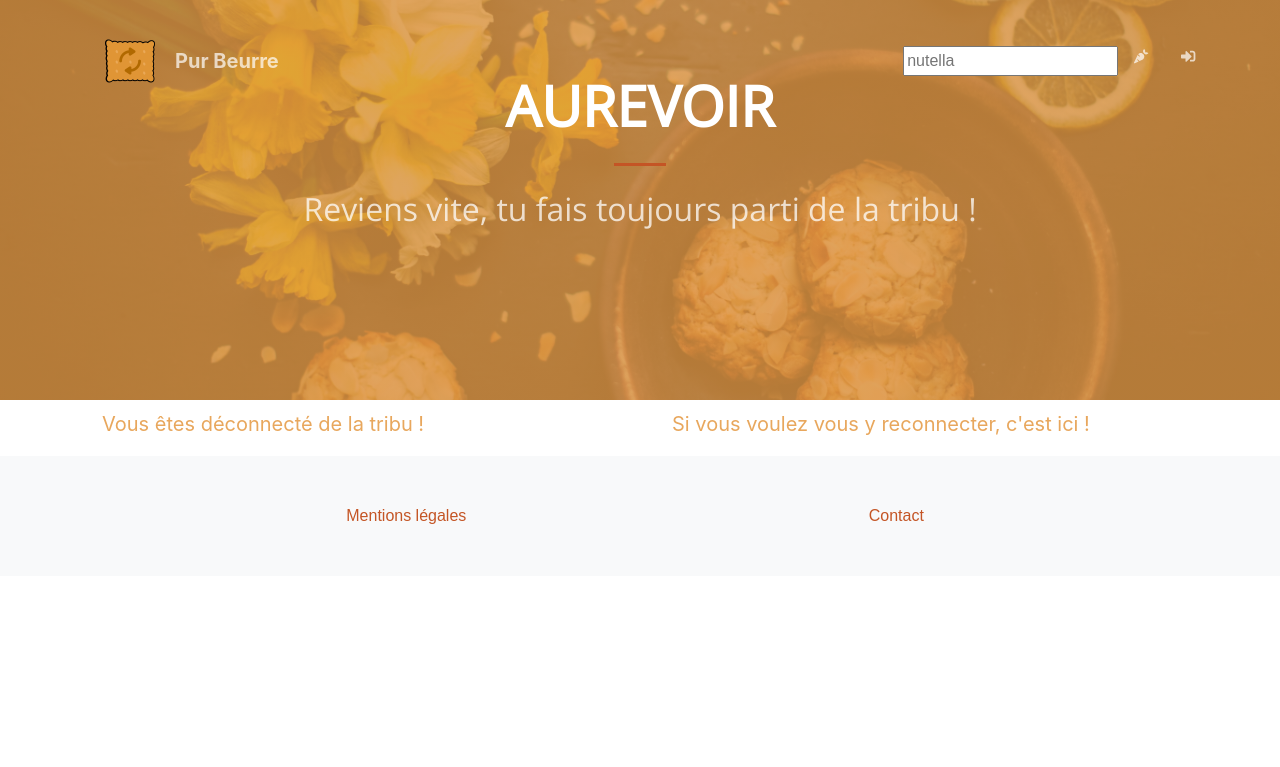
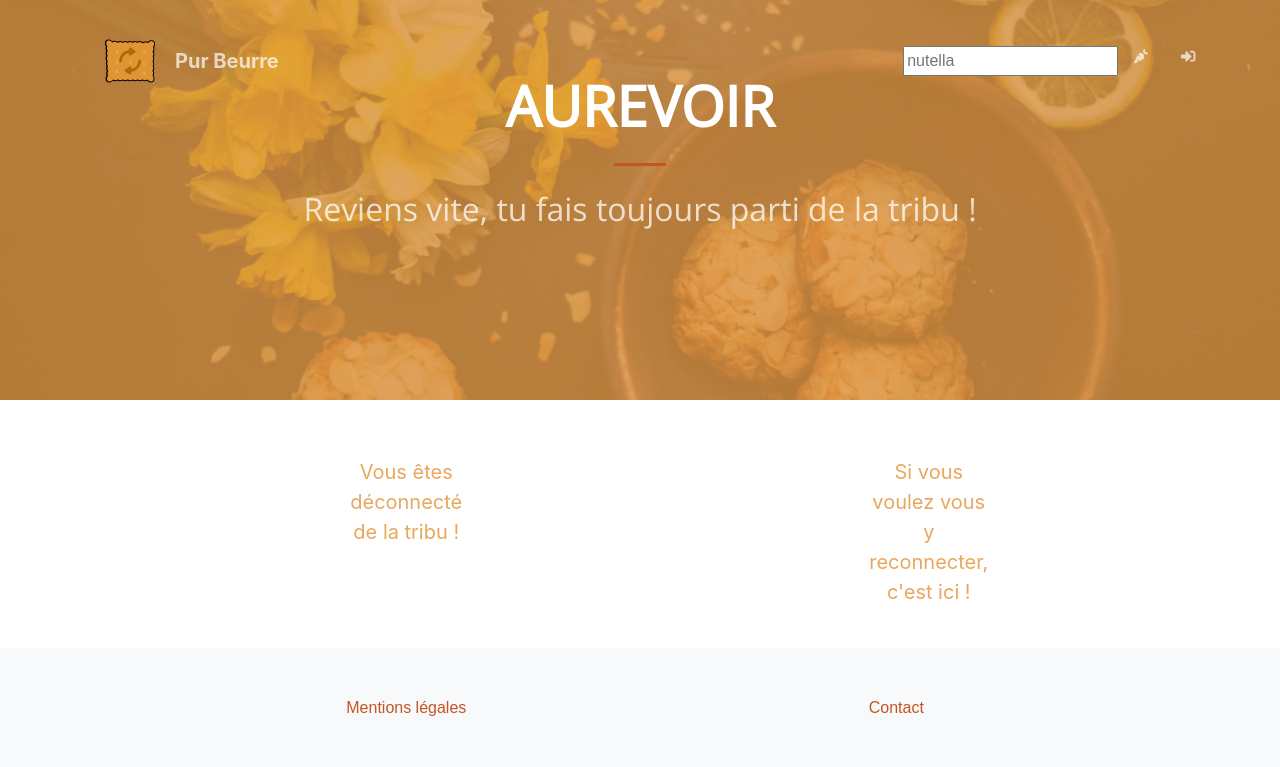
Before and after one commit to cleliofavoccia/PurBeurre, a Django app: page /users/logout/ in a window 1280 px wide. Shown: the top 767 px of the page. Run offline with Django 3.2, Linux system fonts and the light colour scheme; some libraries are stand-ins or nearby versions; some web fonts are replaced.

Commit message:
Modifications ancrage footer

```diff
--- a/static/src/scss/_base_styles.scss
+++ b/static/src/scss/_base_styles.scss
@@ -5,3 +5,23 @@
 #research{
     background: #DCDCDC;
     }
+
+#well {
+    margin-left: 50px;
+    min-height: 25%;
+}
+
+#fail {
+    margin-left: 50px;
+    min-height: 25%;
+}
+
+#out {
+    margin-left: 50px;
+    min-height: 25%;
+}
+
+#address-account{
+    margin-left: 50px;
+    min-height: 25%;
+}
--- a/templates/registration/logged_out.html
+++ b/templates/registration/logged_out.html
@@ -18,12 +18,14 @@
         </div>
     </div>
 </header>
-<div class="container">
-  <div class="row">
-    <div class="col-sm">
-      <h3 class="btn btn-default btn-lg">Vous êtes déconnecté de la tribu !</h3>
+<br >
+<br >
+<div class="container" id="out">
+  <div class="row justify-content-around">
+    <div class="col-2 offset-md-1">
+      <h3><a class="btn btn-default btn-lg" href="{% url 'website:index'%}">Vous êtes déconnecté de la tribu !</a></h3>
     </div>
-    <div class="col-sm">
+    <div class="col-2">
       <h3><a class="btn btn-default btn-lg" href="{% url 'login'%}">Si vous voulez vous y reconnecter, c'est ici !</a></h3>
     </div>
   </div>
--- a/users/templates/users/user_account.html
+++ b/users/templates/users/user_account.html
@@ -23,10 +23,9 @@
 </header>
 <br />
 <br />
+<div id="address-account">
 <h2 class="text-center" style="margin-bottom: 30px; margin-left: 40%;">
     {{ user.email }}
 </h2>
-
 </div>
-
 {% endblock content %}
```
Also changed, not shown: favorites/templates/favorites/fail.html (+13 -1 lines), favorites/templates/favorites/well_done.html (+13 -1 lines), templates/base.html (+1 -22 lines), static/dist/css/styles.css.
